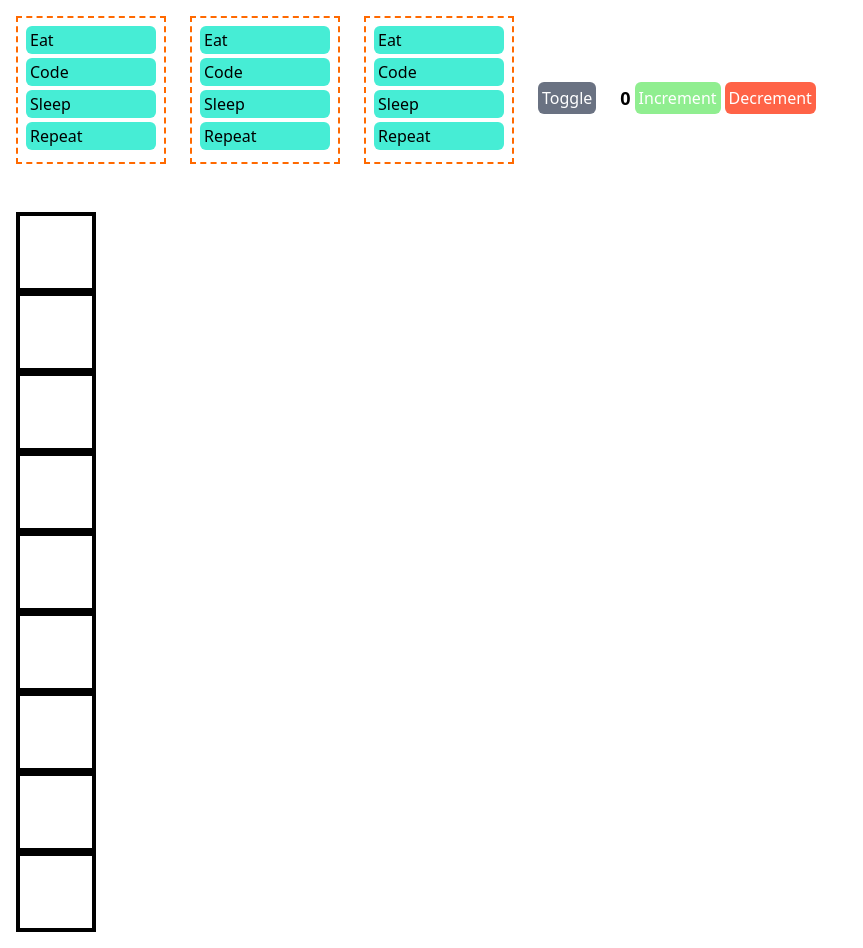
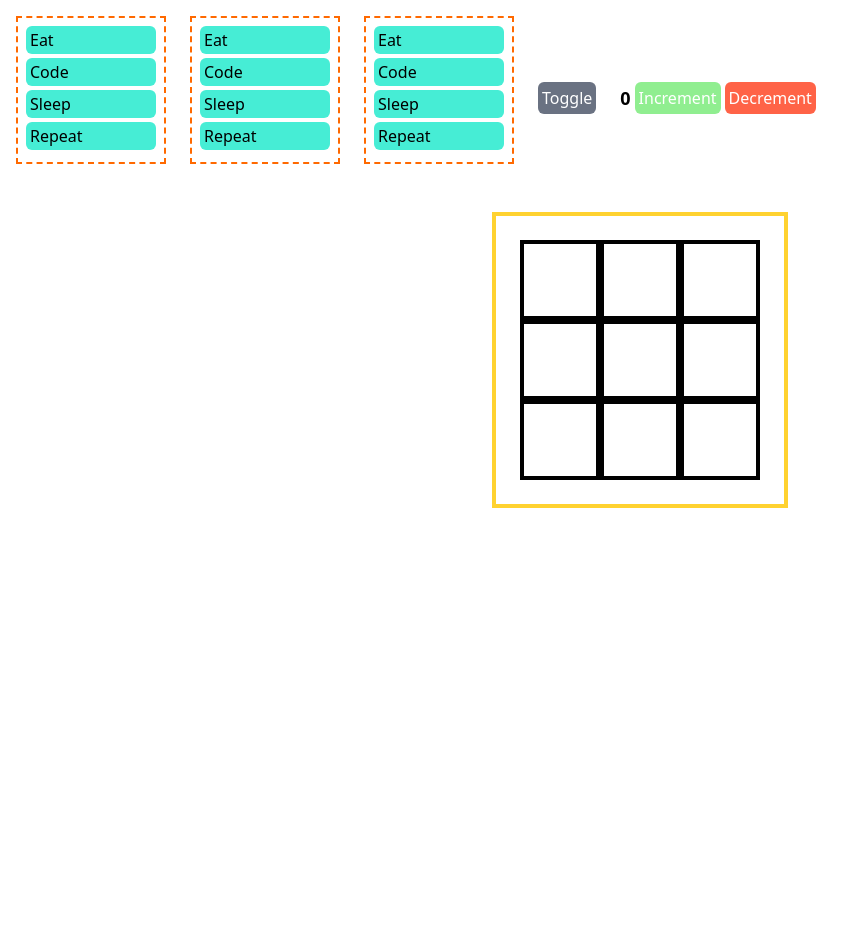
Before and after one commit to verma2510/react-project, a React (Vite) app: page / in a window 1280 px wide. Shown: the whole page, without its empty margins (0-863 px from the left). After the commit the page ends 800 px from the top, so only its background shows below. Built offline with nearby package versions, Linux system fonts and the light colour scheme.

Commit message:
tic tac toe styling done

```diff
--- a/src/App.tsx
+++ b/src/App.tsx
@@ -39,7 +39,7 @@ const App: React.FC = () => {
         </button>
         {state ? <Counter /> : ""}
       </div>
-      <div className="p-4">
+      <div className="p-4 flex items-center justify-center">
         <TicTacToe/>
       </div>
     </>
--- a/src/components/TicTacToe.tsx
+++ b/src/components/TicTacToe.tsx
@@ -5,7 +5,7 @@ const TicTacToe: React.FC = () => {
   const size = 3;
 
   return (
-    <div>
+    <div className="grid grid-cols-3 grid-rows-3 gap-0 border-4 p-6 border-amber-300">
       {Array.from({ length: size * size }).map((_, i) => (
         <Block key={i} />
       ))}
```
